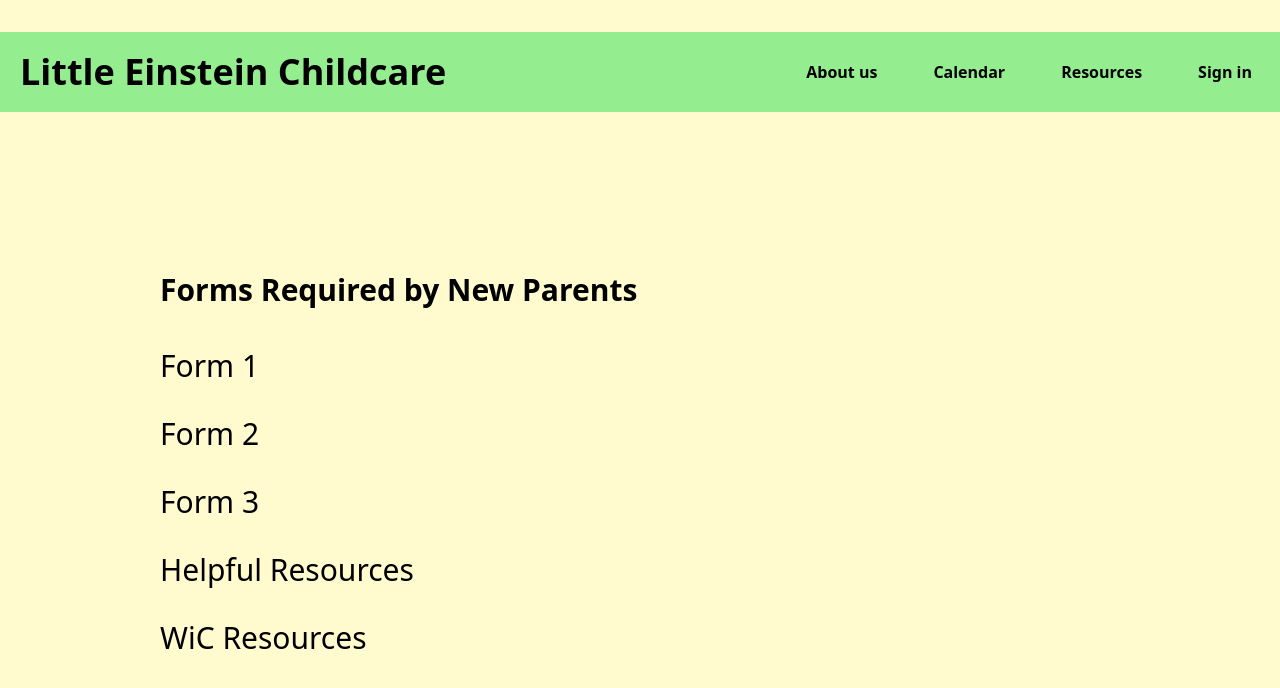
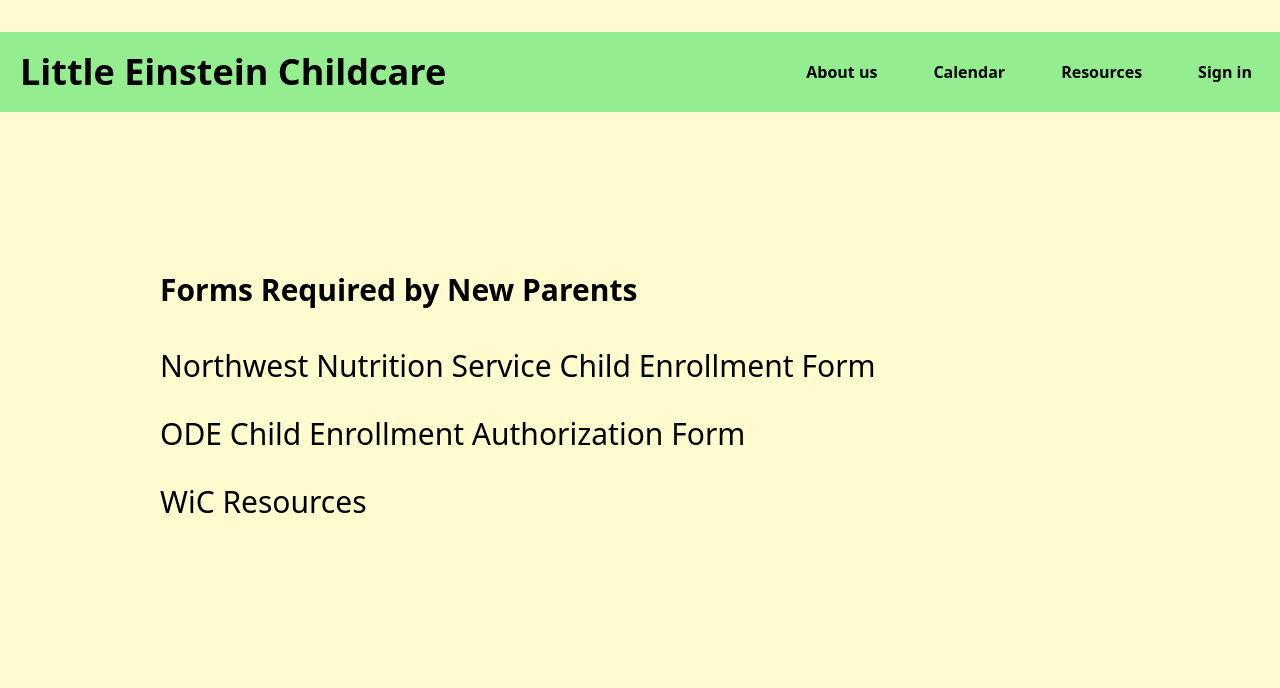
Before and after one commit to littleeinsteinchildcare/littleeinstein-frontend, a React (Vite) app: page /resources in a window 1280 px wide. Shown: the top 688 px of the page. Built offline with nearby package versions, Linux system fonts and the light colour scheme.

Commit message:
Forms open on a new tab

```diff
--- a/src/pages/resources/Resources.tsx
+++ b/src/pages/resources/Resources.tsx
@@ -1,21 +1,30 @@
+import ChildEnrollmentForms from "@/assets/ChildEnrollmentForm.pdf";
+import ChildEnrollmentAuthorization from "@/assets/ChildEnrollmentAuthorization.pdf";
+
 const ResourcesPage = () => {
   return (
     <div className="bg-[#FFFBCF] min-h-screen p-40 text-3xl">
       <strong> Forms Required by New Parents </strong>
       <div className="flex flex-col pt-10">
-        <a className="mb-8 w-fit" href="/form1">
-          Form 1
+        <a
+          className="mb-8 w-fit hover:underline hover:text-blue-900"
+          href={ChildEnrollmentForms}
+          target="_blank"
+        >
+          Northwest Nutrition Service Child Enrollment Form
         </a>
-        <a className="mb-8 w-fit" href="/form2">
-          Form 2
+        <a
+          className="mb-8 w-fit hover:underline hover:text-blue-900"
+          href={ChildEnrollmentAuthorization}
+          target="_blank"
+        >
+          ODE Child Enrollment Authorization Form
         </a>
-        <a className="mb-8 w-fit" href="/form3">
-          Form 3
-        </a>
-        <a className="mb-8 w-fit" href="/helpful-resources">
-          Helpful Resources
-        </a>
-        <a className="mb-8 w-fit" href="/wic-resources">
+        <a
+          className="mb-8 w-fit hover:underline hover:text-blue-900"
+          href="https://www.fns.usda.gov/wic"
+          target="_blank"
+        >
           WiC Resources
         </a>
       </div>
```
Also changed, not shown: 2 other files (tests, documents, lock files or other folders).
